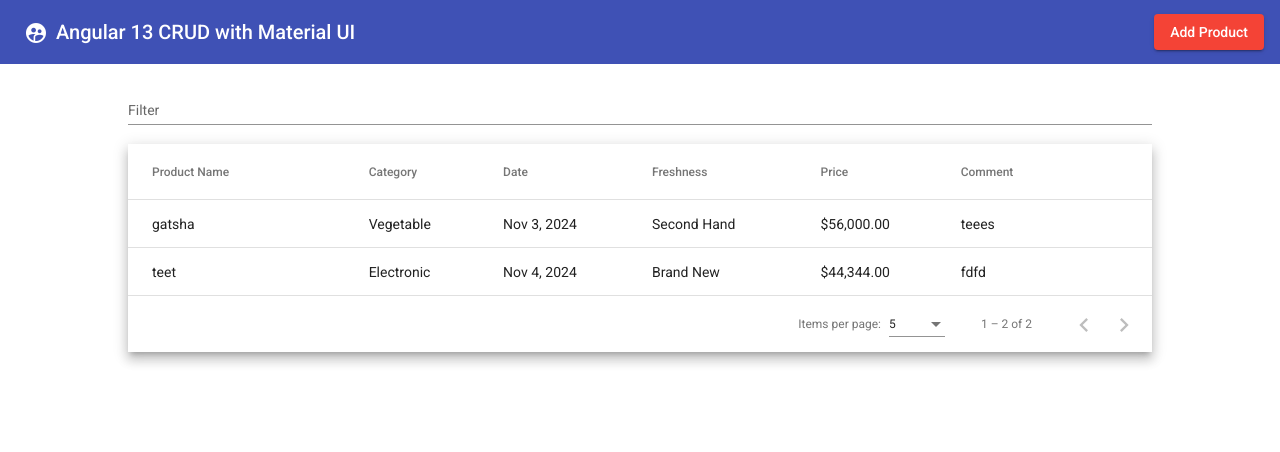
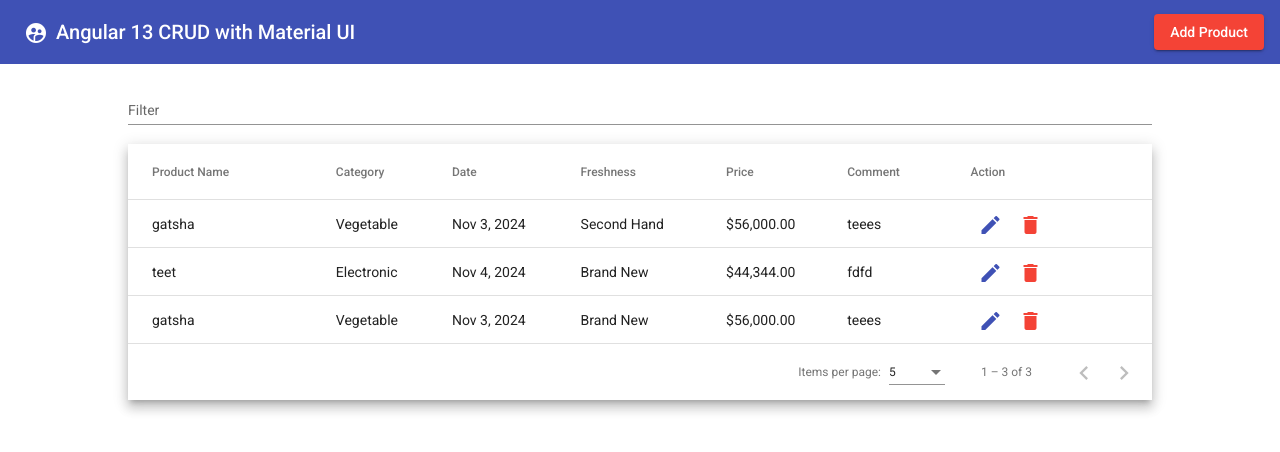
Before and after one commit to Harsha-Amarasinghe/angular-13-crud, an Angular app: page / in a window 1280 px wide. Shown: the top 452 px of the page. Built offline with nearby package versions, Linux system fonts and the light colour scheme; data requests are answered from the project's data file.

Commit message:
editData() data loading to dialog box

```diff
--- a/db.json
+++ b/db.json
@@ -17,6 +17,15 @@
       "price": 44344,
       "comment": "fdfd",
       "date": "2024-11-04T18:30:00.000Z"
+    },
+    {
+      "id": "5b63",
+      "productName": "gatsha",
+      "category": "Vegetable",
+      "freshness": "Brand New",
+      "price": 56000,
+      "comment": "teees",
+      "date": "2024-11-03T18:30:00.000Z"
     }
   ],
   "comments": [],
--- a/src/app/app.component.html
+++ b/src/app/app.component.html
@@ -53,6 +53,19 @@
           <td mat-cell *matCellDef="let row"> {{row.price|currency}} </td>
         </ng-container>
 
+        <!-- Fruit Column -->
+        <ng-container matColumnDef="action">
+          <th mat-header-cell *matHeaderCellDef mat-sort-header> Action </th>
+          <td mat-cell *matCellDef="let row">
+            <button mat-icon-button color="primary" (click)="editProduct(row)">
+              <mat-icon>edit</mat-icon>
+            </button>
+            <button mat-icon-button color="warn">
+              <mat-icon>delete</mat-icon>
+            </button>
+          </td>
+        </ng-container>
+
         <tr mat-header-row *matHeaderRowDef="displayedColumns"></tr>
         <tr mat-row *matRowDef="let row; columns: displayedColumns;"></tr>
 
--- a/src/app/app.component.ts
+++ b/src/app/app.component.ts
@@ -1,4 +1,4 @@
-import { Component, OnInit } from '@angular/core';
+import { Component, Inject, OnInit } from '@angular/core';
 import {MatDialog, MAT_DIALOG_DATA} from '@angular/material/dialog';
 import { DialogComponent } from './dialog/dialog.component';
 import { ApiService } from './services/api.service';
@@ -14,7 +14,7 @@ import {MatTableDataSource} from '@angular/material/table';
 })
 export class AppComponent implements OnInit{
   title = 'angular-13-crud';
-  displayedColumns: string[] = ['productName', 'category', 'date','freshness','price', 'comment'];
+  displayedColumns: string[] = ['productName', 'category', 'date','freshness','price', 'comment', 'action'];
   dataSource!: MatTableDataSource<any>;
 
   @ViewChild(MatPaginator) paginator!: MatPaginator;
@@ -22,7 +22,7 @@ export class AppComponent implements OnInit{
 
   constructor(
     private dialog: MatDialog,
-    private api: ApiService
+    private api: ApiService,
   ) {}
 
   ngOnInit(): void {
@@ -49,6 +49,13 @@ export class AppComponent implements OnInit{
     })
   }
 
+  editProduct(data:any){
+    this.dialog.open(DialogComponent,{
+      width:'30%',
+      data:data
+    })
+  }
+
   applyFilter(event: Event) {
     const filterValue = (event.target as HTMLInputElement).value;
     this.dataSource.filter = filterValue.trim().toLowerCase();
--- a/src/app/dialog/dialog.component.ts
+++ b/src/app/dialog/dialog.component.ts
@@ -1,7 +1,7 @@
-import { Component, OnInit } from '@angular/core';
+import { Component, Inject, OnInit } from '@angular/core';
 import { FormGroup, FormBuilder, Validators } from '@angular/forms';
 import { ApiService } from '../services/api.service';
-import { MatDialogRef } from '@angular/material/dialog';
+import { MatDialogRef, MAT_DIALOG_DATA } from '@angular/material/dialog';
 
 @Component({
   selector: 'app-dialog',
@@ -16,6 +16,7 @@ export class DialogComponent implements OnInit {
   constructor(
     private formBuilder: FormBuilder,
     private api: ApiService,
+    @Inject(MAT_DIALOG_DATA) public editData:any,
     private dialogRef: MatDialogRef<DialogComponent>
   ) { }
 
@@ -27,7 +28,17 @@ export class DialogComponent implements OnInit {
       price: ['', Validators.required],
       comment: ['', Validators.required],
       date: ['', Validators.required]
-    })
+    });
+
+    // console.log(this.editData);
+    if (this.editData) {
+      this.productForm.controls['productName'].setValue(this.editData.productName);
+      this.productForm.controls['category'].setValue(this.editData.category);
+      this.productForm.controls['freshness'].setValue(this.editData.freshness);
+      this.productForm.controls['price'].setValue(this.editData.price);
+      this.productForm.controls['comment'].setValue(this.editData.comment);
+      this.productForm.controls['date'].setValue(this.editData.date);
+    }
   }
 
   addProduct() {
```
